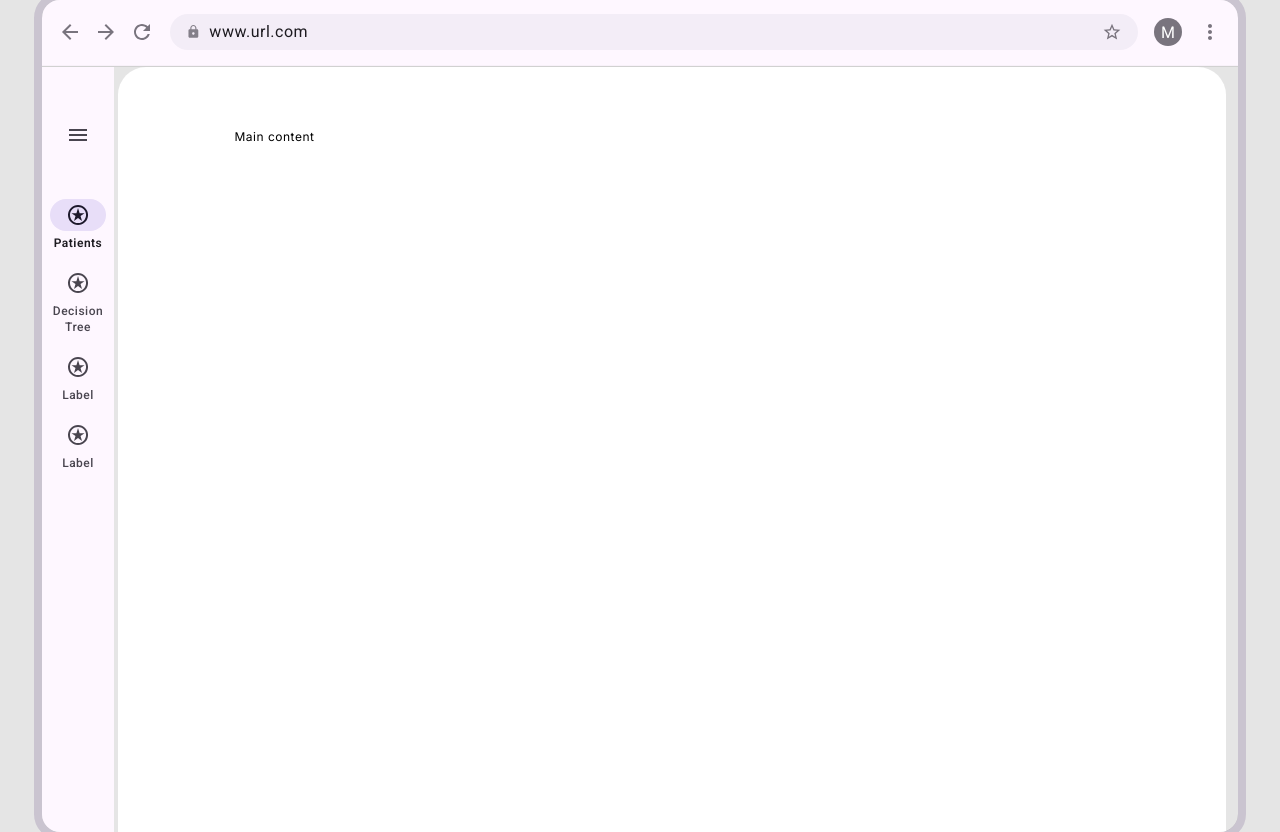
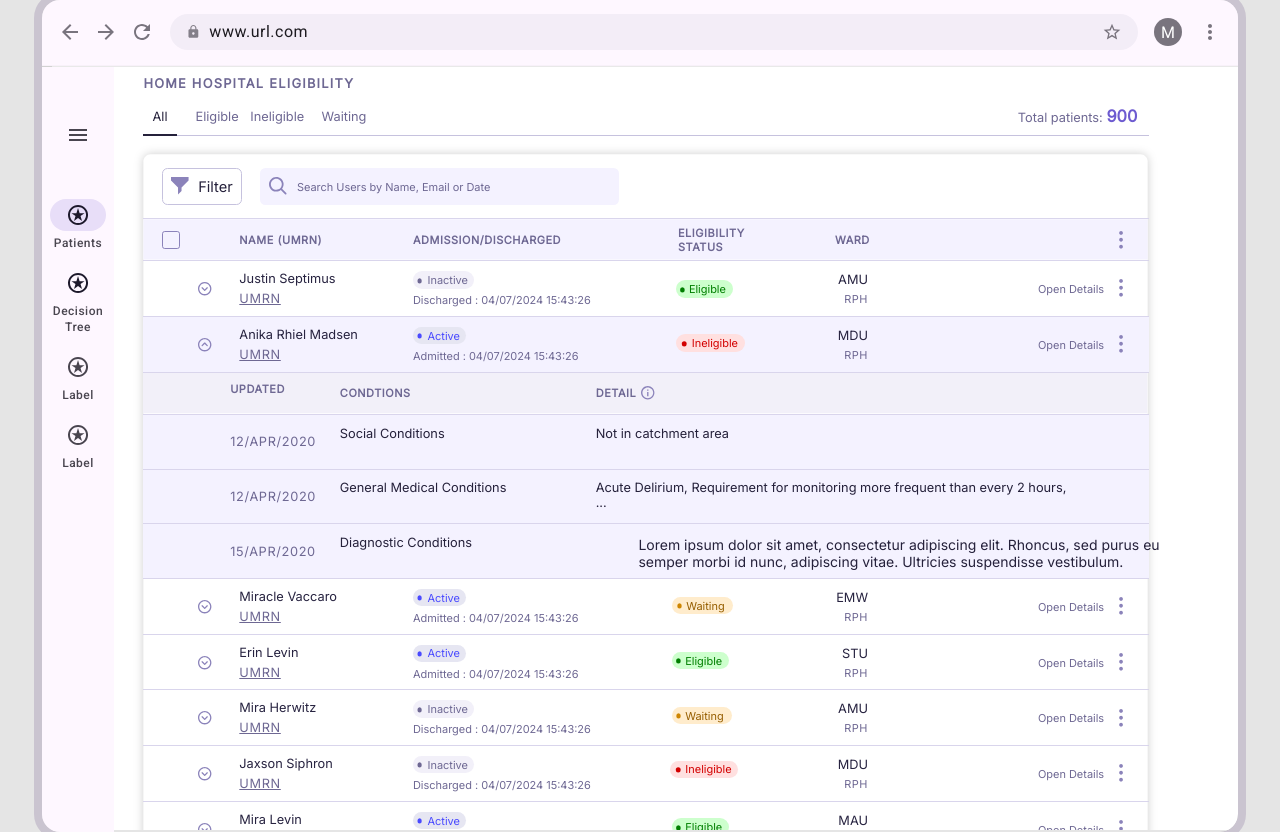
Before and after one commit to JoshChico01/Test, a React (Vite) app: page / in a window 1280 px wide. Built offline with nearby package versions, Linux system fonts and the light colour scheme.

Commit message:
update navigation

```diff
--- a/src/components/All1/All1.tsx
+++ b/src/components/All1/All1.tsx
@@ -1,5 +1,4 @@
-import { memo } from 'react';
-import type { FC } from 'react';
+import React, { FC, memo, useState } from 'react';
 
 import resets from '../_resets.module.css';
 import classes from './All1.module.css';
@@ -97,9 +96,10 @@ interface Props {
     checkboxNeutral9?: boolean;
     loremIpsumDolorSitAmetConsecte9?: boolean;
   };
+  setCurrentView: (view: string) => void;
 }
 /* @figmaId 650:2400 */
-export const All1: FC<Props> = memo(function All1(props = {}) {
+export const All1: FC<Props> = memo(function All1(props) {
   return (
     <div className={`${resets.clapyResets} ${classes.root}`}>
       <div className={classes.rectangle44}>
@@ -205,7 +205,10 @@ export const All1: FC<Props> = memo(function All1(props = {}) {
           <div className={classes.userName}>Justin Septimus</div>
           <div className={classes.emailID}>UMRN</div>
           <div className={classes.rectangle93}></div>
-          <div className={classes.openDetails}>Open Details</div>
+          {/* <div className={classes.openDetails}>Open Details</div> */}
+          <a href="#" className={classes.openDetails} onClick={() => props.setCurrentView('showPatientSocial')}>
+            Open Details
+          </a>
           <IconMaster
             className={classes.iconMaster}
             classes={{ union: classes.union }}
--- a/src/components/ExamplesPatients/ExamplesPatients.module.css
+++ b/src/components/ExamplesPatients/ExamplesPatients.module.css
@@ -90,38 +90,28 @@
   box-shadow: 0px 4px 4px 0px #00000040;
 }
 .content {
-  position: absolute;
-  left: 76px;
+  /* left: 76px;
   right: 12px;
-  top: 67px;
   height: 1295px;
   flex-direction: column;
   align-items: center;
   padding: 10px 0;
-  border-radius: 28px;
+  border-radius: 28px; */
   background-color: #fff;
 }
-.frame32 {
-  position: relative;
-  width: 1072px;
-  height: 330px;
-  flex-direction: column;
-  align-items: flex-start;
-  overflow: hidden;
+.All{
+  flex-grow: 1; /* Allow the scrollableContent to take up available space */
+  max-height: 800px; /* Set a max-height to make it scrollable */
+  overflow: auto; /* Enable scrolling for overflow content */
+  margin-left: 0px;
+  margin-top: 20px;
 }
-.mainContent {
-  color: #000;
-  font-size: 12px;
-  font-family: Inter, system-ui, -apple-system, 'Segoe UI', Roboto, 'Helvetica Neue', Arial, 'Noto Sans',
-    'Liberation Sans', sans-serif;
-  letter-spacing: 0.5px;
-  position: absolute;
-  left: 98.5px;
-  top: 52px;
-  width: min-content;
-  height: min-content;
-  white-space: nowrap;
-  flex-direction: column;
+.patientSocial{
+  flex-grow: 1; /* Allow the scrollableContent to take up available space */
+  max-height: 750px; /* Set a max-height to make it scrollable */
+  overflow: auto; /* Enable scrolling for overflow content */
+  margin-left: 100px;
+  margin-top: 60px;
 }
 .chromeBrowserBar {
   position: absolute;
--- a/src/components/ExamplesPatients/ExamplesPatients.tsx
+++ b/src/components/ExamplesPatients/ExamplesPatients.tsx
@@ -1,5 +1,4 @@
-import { memo } from 'react';
-import type { FC } from 'react';
+import React, { FC, memo, useState } from 'react';
 
 import resets from '../_resets.module.css';
 import { BackIcon } from './BackIcon.js';
@@ -15,6 +14,9 @@ import { NavigationRail_AlignmentTop } from './NavigationRail_AlignmentTop/Navig
 import { RefreshIcon } from './RefreshIcon.js';
 import { StarIcon } from './StarIcon.js';
 import { Stars } from './Stars/Stars.js';
+import { All1 } from '../All1/All1.js';
+import { PatientSocial } from '../PatientSocial/PatientSocial.js';
+
 
 interface Props {
   className?: string;
@@ -24,29 +26,62 @@ interface Props {
 }
 /* @figmaId 872:5086 */
 export const ExamplesPatients: FC<Props> = memo(function ExamplesPatients(props = {}) {
+  const [currentView, setCurrentView] = useState('showAll');
+  const [activeNav, setCurrentNav] = useState('navPatient');
+
+  const handleClick = (view: string, nav: string) => {
+    setCurrentView(view);
+    setCurrentNav(nav);
+  };
   return (
     <div className={`${resets.clapyResets} ${classes.root}`}>
       <div className={classes.content}>
-        <div className={classes.frame32}>
-          <div className={classes.mainContent}>Main content</div>
+        {currentView === 'showAll' && (
+          <div className={classes.All}>
+            <All1 setCurrentView={setCurrentView} />
           </div>
+        )}
+        {currentView === 'showPatientSocial' && (
+          <div className={classes.patientSocial}>
+            <PatientSocial />
+          </div>
+        )}
+        {/* {currentView === 'showPatientGM' && (
+          <div className={classes.patientSocial}>
+            <PatientGM />
+          </div>
+        )} */}
       </div>
       <NavigationRail_AlignmentTop
         className={classes.navigationRail}
         swap={{
           icon: (
+            <a href="#" onClick={() => handleClick('showAll', 'navPatient')}>
               <Stars
                 swap={{
                   icon: <Icon className={classes.icon} />,
                 }}
               />
+            </a>
+            // <Stars
+            //   swap={{
+            //     icon: <Icon className={classes.icon} />,
+            //   }}
+            // />
           ),
           icon2: (
+            <a href="#" onClick={() => handleClick('showDecisionTree', 'navDecisionTree')}>
               <Stars
                 swap={{
-                icon: <Icon2 className={classes.icon2} />,
+                  icon: <Icon className={classes.icon2} />,
                 }}
               />
+            </a>
+            // <Stars
+            //   swap={{
+            //     icon: <Icon2 className={classes.icon2} />,
+            //   }}
+            // />
           ),
           icon3: (
             <Stars
@@ -67,11 +102,14 @@ export const ExamplesPatients: FC<Props> = memo(function ExamplesPatients(props
           fABElevationOverride: true,
         }}
         text={{
-          label: <div className={classes.patients}>Patients</div>,
-          label2: <div className={classes.label}>Decision Tree</div>,
+          // label: <div className={classes.patients}>Patients</div>,
+          // label2: <div className={classes.label}>Decision Tree</div>,
+          label: <a href="#" onClick={() => handleClick('showAll', 'navPatient')} className={classes.label}>Patients</a>,
+          label2: <a href="#" onClick={() => handleClick('showDecisionTree', 'navDecisionTree')} className={classes.label}>Decision Tree</a>,
           label3: <div className={classes.label2}>Label</div>,
           label4: <div className={classes.label3}>Label</div>,
         }}
+        currentNav= {activeNav}
       />
       <div className={classes.chromeBrowserBar}>
         <div className={classes.icons}>
--- a/src/components/ExamplesPatients/NavigationRail_AlignmentTop/NavigationRail_AlignmentTop.tsx
+++ b/src/components/ExamplesPatients/NavigationRail_AlignmentTop/NavigationRail_AlignmentTop.tsx
@@ -38,6 +38,7 @@ interface Props {
     label3?: ReactNode;
     label4?: ReactNode;
   };
+  currentNav?: string;
 }
 /* @figmaId 616:707 */
 export const NavigationRail_AlignmentTop: FC<Props> = memo(function NavigationRail_AlignmentTop(props = {}) {
@@ -63,6 +64,7 @@ export const NavigationRail_AlignmentTop: FC<Props> = memo(function NavigationRa
         )}
       </div>
       <div className={classes.destinations}>
+        {props.currentNav === 'navPatient' ? (
         <BuildingBlocksNavItem_Selected
           className={classes.navItem1}
           swap={{
@@ -77,8 +79,40 @@ export const NavigationRail_AlignmentTop: FC<Props> = memo(function NavigationRa
           text={{
             label: props.text?.label || <div className={classes.label}>Mail</div>,
           }}
+        />) :(
+          <BuildingBlocksNavItem_Selected2
+          className={classes.navItem1}
+          swap={{
+            icon: props.swap?.icon || (
+              <Mail
+                swap={{
+                  icon: <Icon2 className={classes.icon2} />,
+                }}
+              />
+            ),
+          }}
+          text={{
+            label: props.text?.label || <div className={classes.label}>Mail</div>,
+          }}
         />
-        <BuildingBlocksNavItem_Selected2
+        )}
+        {props.currentNav === 'navDecisionTree' ? (
+        <BuildingBlocksNavItem_Selected
+          className={classes.navItem2}
+          swap={{
+            icon: props.swap?.icon2 || (
+              <Chat_bubble
+                swap={{
+                  icon: <Icon3 className={classes.icon3} />,
+                }}
+              />
+            ),
+          }}
+          text={{
+            label: props.text?.label2 || <div className={classes.label2}>Chat</div>,
+          }}
+        />) : (
+          <BuildingBlocksNavItem_Selected2
           className={classes.navItem2}
           swap={{
             icon: props.swap?.icon2 || (
@@ -93,6 +127,7 @@ export const NavigationRail_AlignmentTop: FC<Props> = memo(function NavigationRa
             label: props.text?.label2 || <div className={classes.label2}>Chat</div>,
           }}
         />
+        )}
         <BuildingBlocksNavItem_Selected2
           className={classes.navItem3}
           swap={{
```
Lines whose indentation alone changed are shown as unchanged.
